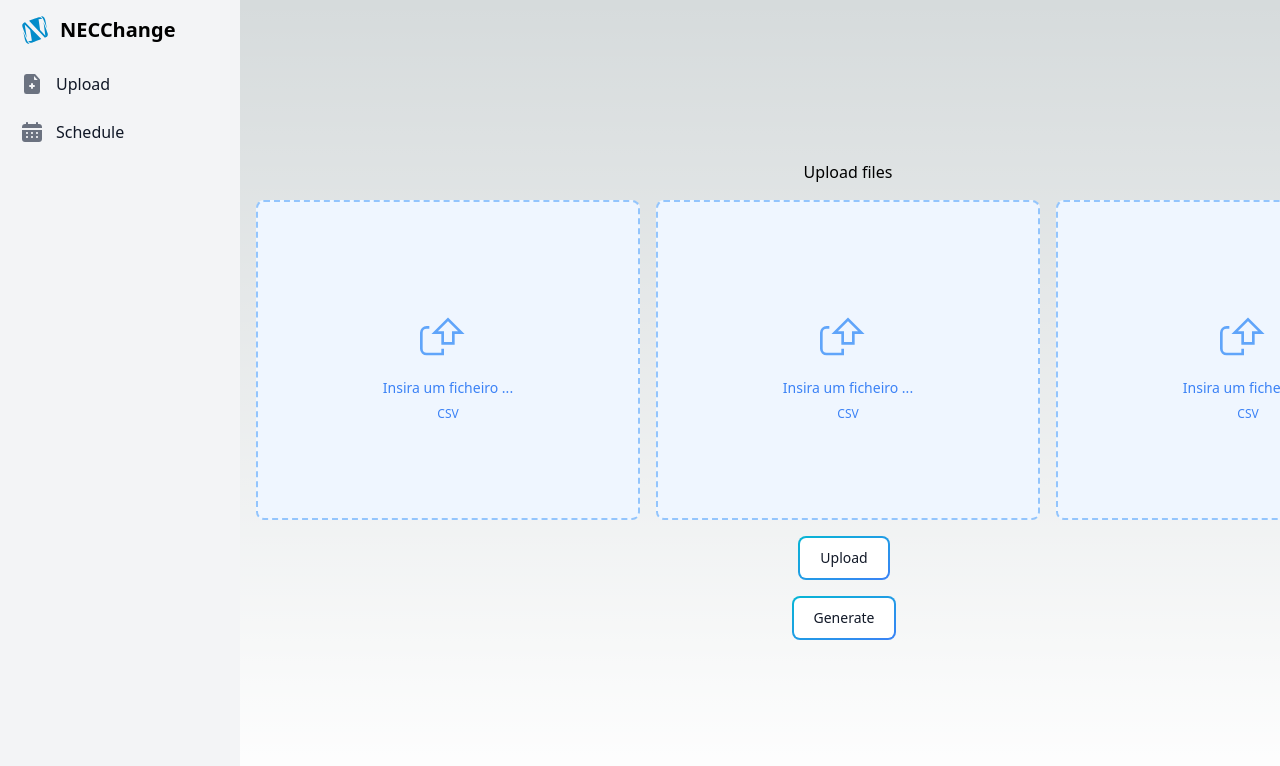
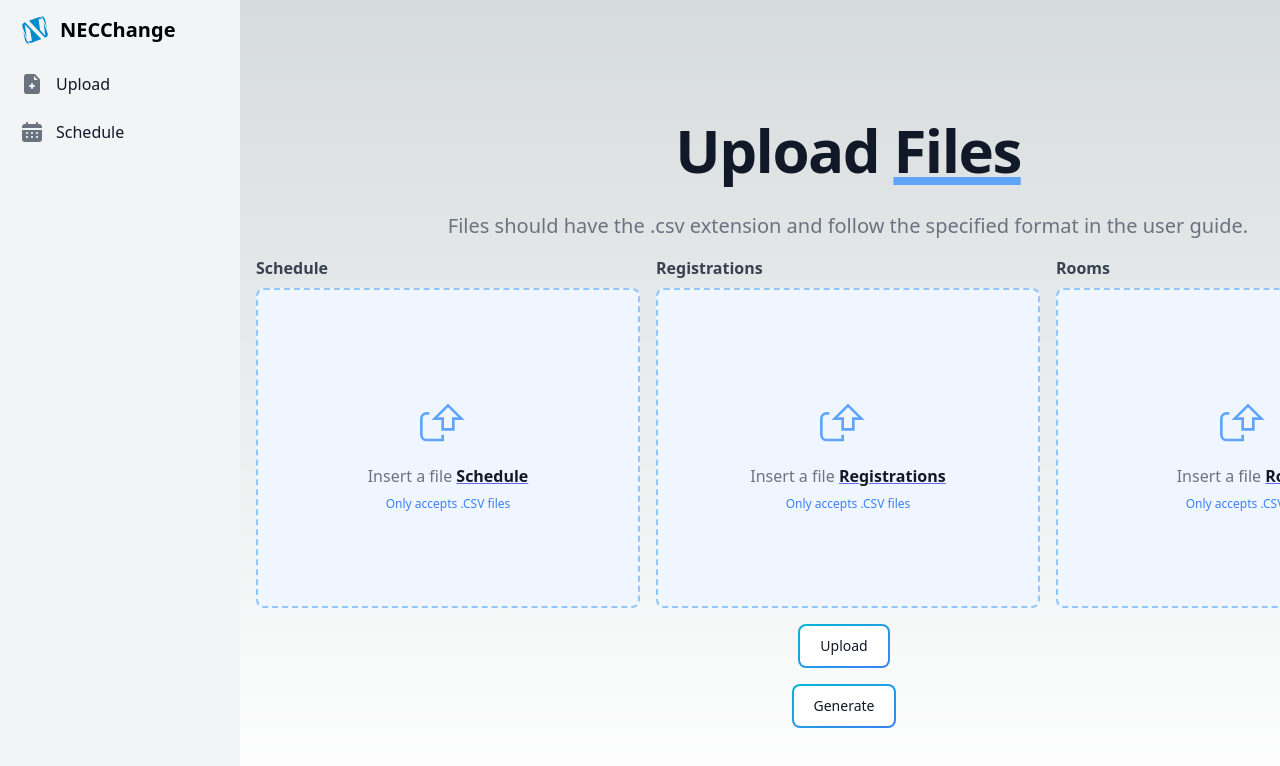
Before and after one commit to SimaoQuintela/NECChange-Solver, a Next.js app in the folder web/: page / in a window 1280 px wide. Shown: the top 766 px of the page. Built offline with nearby package versions, Linux system fonts and the light colour scheme.

Commit message:
Front-end Update + Show Errors ⚠

```diff
--- a/web/src/components/UploadButton.jsx
+++ b/web/src/components/UploadButton.jsx
@@ -1,6 +1,7 @@
+// UploadButton.jsx
 import React, { useRef, useState } from 'react';
 
-const UploadButton = ({ onFilesSelect }) => {
+const UploadButton = ({ label, onFilesSelect }) => {
   const inputRef = useRef(null);
   const [fileName, setFileName] = useState('Click to browse...');
   const [isFileSelected, setIsFileSelected] = useState(false);
@@ -29,8 +30,11 @@ const UploadButton = ({ onFilesSelect }) => {
           </>
         ) : (
           <>
-            <p className="mb-2 text-sm text-blue-500">Insira um ficheiro ...</p>
-            <p className="text-xs text-blue-500">CSV</p>
+            <p className="mb-2 text-gray-500 dark:text-gray-400">
+              Insert a file {''}
+              <span className="font-semibold text-gray-900 underline dark:text-white decoration-indigo-500"> {label}</span>
+            </p>
+            <p className="text-xs text-blue-500">Only accepts .CSV files</p>
           </>
         )}
       </div>
--- a/web/src/pages/index.jsx
+++ b/web/src/pages/index.jsx
@@ -1,4 +1,4 @@
-import { useState } from 'react';
+import { useState, useEffect } from 'react';
 import Head from 'next/head';
 import Sidebar from '@/components/Sidebar';
 import styles from '@/styles/Home.module.css';
@@ -9,13 +9,30 @@ export default function Home() {
   const [selectedFiles2, setSelectedFiles2] = useState(null);
   const [selectedFiles3, setSelectedFiles3] = useState(null);
 
+  const [showUploadNotification, setShowUploadNotification] = useState(false);
+  const [showGenerateNotification, setShowGenerateNotification] = useState(false);
+  const [errorMessage, setErrorMessage] = useState(null);
+
+  useEffect(() => {
+    let timer;
+    if (showUploadNotification || showGenerateNotification || errorMessage) {
+      timer = setTimeout(() => {
+        setShowUploadNotification(false);
+        setShowGenerateNotification(false);
+        setErrorMessage(null);
+      }, 3000);
+    }
+
+    return () => clearTimeout(timer);
+  }, [showUploadNotification, showGenerateNotification, errorMessage]);
+
   const handleUpload = (setSelectedFiles) => (selectedFiles) => {
     setSelectedFiles(selectedFiles);
     console.log(selectedFiles); // log selected files
   };
 
-  const handleGenerateClick = () => {
-    console.log("Generate button clicked");
+  const handleUploadClick = () => {
+    console.log("Upload button clicked");
     [selectedFiles1, selectedFiles2, selectedFiles3].forEach((selectedFiles, index) => {
       if (selectedFiles) {
         const formData = new FormData();
@@ -27,25 +44,39 @@ export default function Home() {
           method: 'POST',
           body: formData,
         })
-          .then(() => {
-            if (index === 2) {
-              fetch('/api/generate-schedule', { method: 'POST' })
-                .then(() => console.log('main.py executed'))
-                .catch(error => console.error(error));
+          .then((response) => {
+            if (response.status === 200) {
+              console.log('Files uploaded successfully');
+              setShowUploadNotification(true);
+            } else {
+              setErrorMessage("Upload failed!");
             }
           })
-          .catch(error => console.error(error));
+          .catch(error => {
+            console.error(error);
+            setErrorMessage("An error occurred during upload.");
+          });
       }
     });
   };
 
-  const handleGenerateClick2 = () => {
+  const handleGenerateClick = () => {
     console.log("Generate button clicked");
     fetch('/api/generate-schedule', { method: 'POST' })
-      .then(() => console.log('main.py executed'))
-      .catch(error => console.error(error));
-    }
-
+      .then((response) => {
+        if (response.status === 200) {
+          console.log('main.py executed');
+          setShowGenerateNotification(true);
+          router.push('/schedule');
+        } else {
+          setErrorMessage("Generation failed!");
+        }
+      })
+      .catch(error => {
+        console.error(error);
+        setErrorMessage("An error occurred during generation.");
+      });
+  };
 
   return (
     <div className="flex">
@@ -55,24 +86,55 @@ export default function Home() {
         <link rel="icon" href="/favicon.ico" />
       </Head>
       <Sidebar />
-      <main className="pl-64 flex-grow flex flex-col items-center justify-center h-screen space-y-4">
-        <h1 className={styles.title}>Upload files</h1>
+      <main className="pl-64 flex-grow flex flex-col items-center justify-center pt-12 h-screen space-y-4">
+        <h1 className="mb-4 text-4xl font-extrabold leading-none tracking-tight text-gray-900 md:text-5xl lg:text-6xl dark:text-white">
+          Upload <span className="underline underline-offset-3 decoration-8 decoration-blue-400 dark:decoration-blue-600">Files</span>
+        </h1>
+        <p className="text-lg font-normal text-gray-500 lg:text-xl dark:text-gray-400">
+          Files should have the .csv extension and follow the specified format in the user guide.
+        </p>
         <div className="flex space-x-4">
-          <UploadButton onFilesSelect={handleUpload(setSelectedFiles1)} />
-          <UploadButton onFilesSelect={handleUpload(setSelectedFiles2)} />
-          <UploadButton onFilesSelect={handleUpload(setSelectedFiles3)} />
+          <div>
+            <label className="block text-gray-700 font-bold mb-2">Schedule</label>
+            <UploadButton label="Schedule" onFilesSelect={setSelectedFiles1} />
+          </div>
+          <div>
+            <label className="block text-gray-700 font-bold mb-2">Registrations</label>
+            <UploadButton label="Registrations" onFilesSelect={setSelectedFiles2} />
+          </div>
+          <div>
+            <label className="block text-gray-700 font-bold mb-2">Rooms</label>
+            <UploadButton label="Rooms" onFilesSelect={setSelectedFiles3} />
+          </div>
         </div>
-        <button onClick={handleGenerateClick} className="relative inline-flex items-center justify-center p-0.5 mb-2 mr-2 overflow-hidden text-sm font-medium text-gray-900 rounded-lg group bg-gradient-to-br from-cyan-500 to-blue-500 group-hover:from-cyan-500 group-hover:to-blue-500 hover:text-white dark:text-white focus:ring-4 focus:outline-none focus:ring-cyan-200 dark:focus:ring-cyan-800">
+        <button onClick={handleUploadClick} className="relative inline-flex items-center justify-center p-0.5 mb-2 mr-2 overflow-hidden text-sm font-medium text-gray-900 rounded-lg group bg-gradient-to-br from-cyan-500 to-blue-500 group-hover:from-cyan-500 group-hover:to-blue-500 hover:text-white dark:text-white focus:ring-4 focus:outline-none focus:ring-cyan-200 dark:focus:ring-cyan-800">
           <span className="relative px-5 py-2.5 transition-all ease-in duration-75 bg-white dark:bg-gray-900 rounded-md group-hover:bg-opacity-0">
             Upload
           </span>
         </button>
 
-        <button onClick={handleGenerateClick2} className="relative inline-flex items-center justify-center p-0.5 mb-2 mr-2 overflow-hidden text-sm font-medium text-gray-900 rounded-lg group bg-gradient-to-br from-cyan-500 to-blue-500 group-hover:from-cyan-500 group-hover:to-blue-500 hover:text-white dark:text-white focus:ring-4 focus:outline-none focus:ring-cyan-200 dark:focus:ring-cyan-800">
+        <button onClick={handleGenerateClick} className="relative inline-flex items-center justify-center p-0.5 mb-2 mr-2 overflow-hidden text-sm font-medium text-gray-900 rounded-lg group bg-gradient-to-br from-cyan-500 to-blue-500 group-hover:from-cyan-500 group-hover:to-blue-500 hover:text-white dark:text-white focus:ring-4 focus:outline-none focus:ring-cyan-200 dark:focus:ring-cyan-800">
           <span className="relative px-5 py-2.5 transition-all ease-in duration-75 bg-white dark:bg-gray-900 rounded-md group-hover:bg-opacity-0">
             Generate
           </span>
         </button>
+
+        {showUploadNotification && (
+          <div className="fixed top-0 right-0 m-6 p-4 bg-green-500 text-white rounded shadow-lg">
+            Upload successful!
+          </div>
+        )}
+        {showGenerateNotification && (
+          <div className="fixed top-0 right-0 m-6 p-4 bg-green-500 text-white rounded shadow-lg">
+            Generation successful!
+          </div>
+        )}
+
+        {errorMessage && (
+          <div className="fixed top-0 right-0 m-6 p-4 bg-red-500 text-white rounded shadow-lg">
+            {errorMessage}
+          </div>
+        )}
       </main>
     </div>
   );
```
